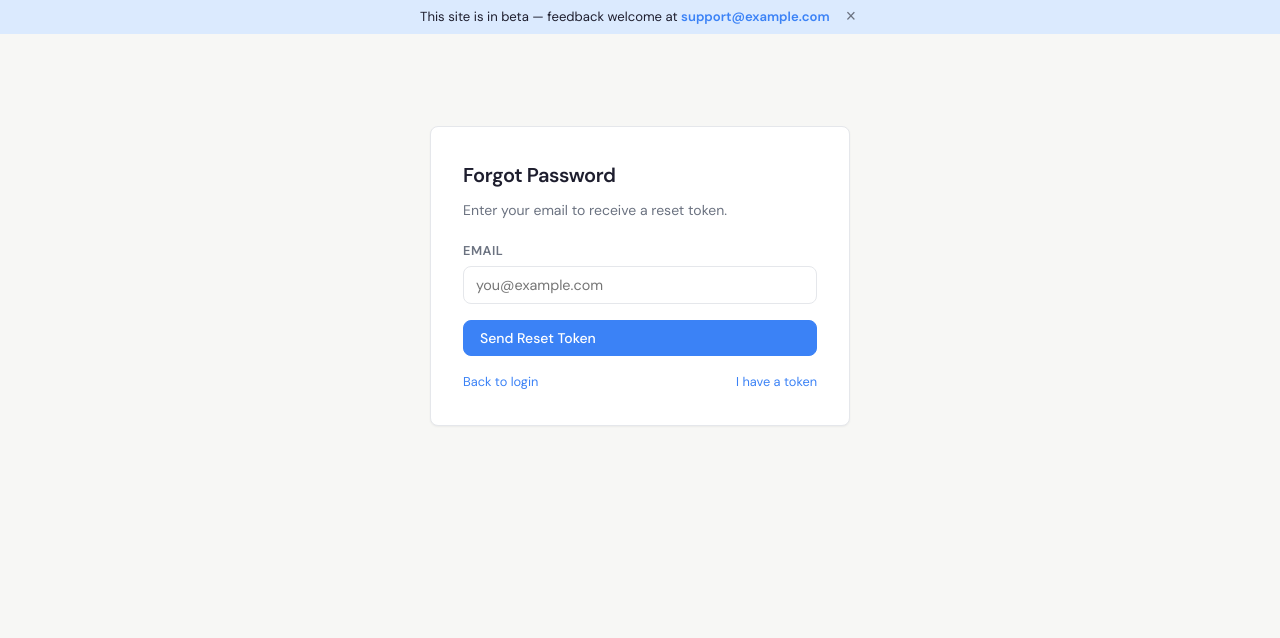
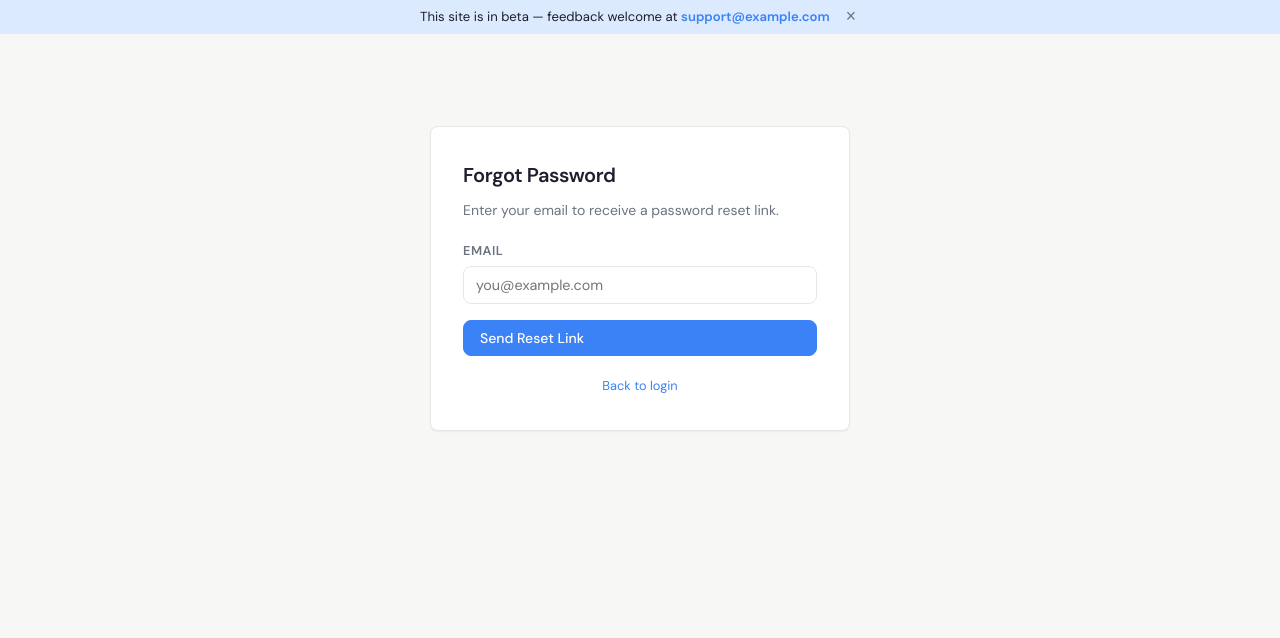
Before and after one commit to SyracuseUniversity/preprint-bot, a Django app: page /auth/forgot-password/ in a window 1280 px wide. Shown: the top 638 px of the page. Run offline with Django 5.2, Linux system fonts and the light colour scheme.

Commit message:
Address Copilot comments
Includes replacing the password reset with Django's built-in machinery and fixing the default threshold value

```diff
--- a/django_site/core/forms.py
+++ b/django_site/core/forms.py
@@ -47,9 +47,6 @@ class ForgotPasswordForm(forms.Form):
 
 
 class ResetPasswordForm(forms.Form):
-    token = forms.CharField(
-        widget=forms.TextInput(attrs={"placeholder": "Paste your reset token"}),
-    )
     new_password = forms.CharField(
         widget=forms.PasswordInput(attrs={"placeholder": "New password"}),
     )
@@ -86,7 +83,7 @@ class ProfileForm(forms.Form):
     threshold = forms.FloatField(
         min_value=0.40,
         max_value=0.75,
-        initial=0.575,
+        initial=0.6,
         widget=forms.HiddenInput(),  # actual input is the range slider in the template
         help_text="Lower = more results, higher = stricter matching.",
     )
@@ -113,10 +110,14 @@ class ProfileForm(forms.Form):
         return [kw.strip() for kw in raw.split(",") if kw.strip()]
 
     def clean_categories(self):
+        from .arxiv_categories import ARXIV_CODE_TO_LABEL
         raw = self.cleaned_data.get("categories", "")
         cats = [c.strip() for c in raw.split(",") if c.strip()]
         if not cats:
             raise forms.ValidationError("Select at least one arXiv category.")
+        invalid = [c for c in cats if c not in ARXIV_CODE_TO_LABEL]
+        if invalid:
+            raise forms.ValidationError(f"Unknown category code(s): {', '.join(invalid)}")
         return cats
 
 
--- a/django_site/core/templates/auth/forgot_password.html
+++ b/django_site/core/templates/auth/forgot_password.html
@@ -5,7 +5,7 @@
 <div class="auth-wrapper">
   <div class="card">
     <h2>Forgot Password</h2>
-    <p class="subtitle">Enter your email to receive a reset token.</p>
+    <p class="subtitle">Enter your email to receive a password reset link.</p>
 
     <form method="post">
       {% csrf_token %}
@@ -13,19 +13,18 @@
         <label>Email</label>
         {{ form.email }}
       </div>
-      <button type="submit" class="btn btn-primary" style="width:100%;">Send Reset Token</button>
+      <button type="submit" class="btn btn-primary" style="width:100%;">Send Reset Link</button>
     </form>
 
-    {% if token_display %}
+    {% if reset_link %}
       <div class="alert alert-info" style="margin-top:1rem;">
-        <strong>Dev mode:</strong> Your reset token is<br>
-        <code class="text-mono">{{ token_display }}</code>
+        <strong>Dev mode:</strong> Reset link:<br>
+        <a href="{{ reset_link }}" class="text-mono" style="word-break:break-all;">{{ reset_link }}</a>
       </div>
     {% endif %}
 
-    <div style="display:flex; justify-content:space-between; margin-top:1rem;">
+    <div style="text-align:center; margin-top:1rem;">
       <a href="{% url 'login' %}" class="text-sm">Back to login</a>
-      <a href="{% url 'reset_password' %}" class="text-sm">I have a token</a>
     </div>
   </div>
 </div>
--- a/django_site/core/templates/auth/reset_password.html
+++ b/django_site/core/templates/auth/reset_password.html
@@ -12,10 +12,6 @@
 
     <form method="post">
       {% csrf_token %}
-      <div class="form-group">
-        <label>Reset Token</label>
-        {{ form.token }}
-      </div>
       <div class="form-group">
         <label>New Password</label>
         {{ form.new_password }}
--- a/django_site/core/urls.py
+++ b/django_site/core/urls.py
@@ -10,7 +10,7 @@ urlpatterns = [
     path("auth/register/", views.register_view, name="register"),
     path("auth/logout/", views.logout_view, name="logout"),
     path("auth/forgot-password/", views.forgot_password_view, name="forgot_password"),
-    path("auth/reset-password/", views.reset_password_view, name="reset_password"),
+    path("auth/reset-password/<str:uidb64>/<str:token>/", views.reset_password_view, name="reset_password"),
 
     # Profiles
     path("profiles/", views.profile_list_view, name="profile_list"),
--- a/django_site/core/views.py
+++ b/django_site/core/views.py
@@ -53,14 +53,15 @@ ARXIV_ID_RE = re.compile(
 
 def _safe_pdf_path(base_dir, filename):
     """Resolve a filename within base_dir, rejecting path traversal."""
-    # Strip to basename only (no directory components)
-    safe_name = Path(filename).name
+    safe_name = Path(filename).name  # strip directory components
     if not safe_name or not safe_name.lower().endswith(".pdf"):
         return None
-    resolved = (base_dir / safe_name).resolve()
-    # Ensure the resolved path is still inside the expected directory
-    if not str(resolved).startswith(str(base_dir.resolve())):
-        return None
+    base_resolved = base_dir.resolve()
+    resolved = (base_resolved / safe_name).resolve()
+    try:
+        resolved.relative_to(base_resolved)
+    except ValueError:
+        return None  # path escapes the base directory
     return resolved
 
 
@@ -141,53 +142,51 @@ def logout_view(request):
 
 def forgot_password_view(request):
     form = ForgotPasswordForm(request.POST or None)
-    token_display = None
+    reset_link = None
     if request.method == "POST" and form.is_valid():
         email = form.cleaned_data["email"]
         try:
             pb_user = PBUser.objects.get(email__iexact=email)
-            import secrets
+            from django.contrib.auth.tokens import default_token_generator
+            from django.utils.http import urlsafe_base64_encode
+            from django.utils.encoding import force_bytes
 
-            token = secrets.token_urlsafe(32)
-            from .models import PasswordReset
-
-            PasswordReset.objects.create(
-                user=pb_user,
-                token=token,
-                expires_at=timezone.now() + timedelta(hours=1),
-            )
-            # In production, send via email. For dev, display it.
+            uid = urlsafe_base64_encode(force_bytes(pb_user.pk))
+            token = default_token_generator.make_token(pb_user)
+            # In production, email this link. In dev, display it.
             if django_settings.DEBUG:
-                token_display = token
-            messages.success(request, "If that email exists, a reset token has been generated.")
+                reset_link = request.build_absolute_uri(
+                    f"/auth/reset-password/{uid}/{token}/"
+                )
         except PBUser.DoesNotExist:
-            messages.success(request, "If that email exists, a reset token has been generated.")
+            pass  # don't reveal whether the email exists
+        messages.success(request, "If that email exists, a reset link has been generated.")
 
     return render(
-        request, "auth/forgot_password.html", {"form": form, "token_display": token_display}
+        request, "auth/forgot_password.html", {"form": form, "reset_link": reset_link}
     )
 
 
-def reset_password_view(request):
+def reset_password_view(request, uidb64, token):
+    from django.contrib.auth.tokens import default_token_generator
+    from django.utils.http import urlsafe_base64_decode
+
+    try:
+        uid = urlsafe_base64_decode(uidb64).decode()
+        pb_user = PBUser.objects.get(pk=uid)
+    except (TypeError, ValueError, OverflowError, PBUser.DoesNotExist):
+        pb_user = None
+
+    if pb_user is None or not default_token_generator.check_token(pb_user, token):
+        messages.error(request, "Invalid or expired reset link.")
+        return redirect("forgot_password")
+
     form = ResetPasswordForm(request.POST or None)
     if request.method == "POST" and form.is_valid():
-        from .models import PasswordReset
-
-        token = form.cleaned_data["token"]
-        new_password = form.cleaned_data["new_password"]
-        try:
-            pr = PasswordReset.objects.get(token=token, used_at__isnull=True)
-            if pr.expires_at < timezone.now():
-                messages.error(request, "Token has expired.")
-            else:
-                pr.user.set_password(new_password)
-                pr.user.save()
-                pr.used_at = timezone.now()
-                pr.save()
-                messages.success(request, "Password updated. Please log in.")
-                return redirect("login")
-        except PasswordReset.DoesNotExist:
-            messages.error(request, "Invalid or already-used token.")
+        pb_user.set_password(form.cleaned_data["new_password"])
+        pb_user.save()
+        messages.success(request, "Password updated. Please log in.")
+        return redirect("login")
 
     return render(request, "auth/reset_password.html", {"form": form})
 
@@ -368,7 +367,7 @@ def profile_edit_view(request, profile_id):
         form = ProfileForm(initial={
             "name": profile.name,
             "frequency": profile.frequency,
-            "threshold": profile.threshold if profile.threshold is not None else 0.575,
+            "threshold": profile.threshold if profile.threshold is not None else 0.6,
             "top_x": profile.top_x or 10,
             "keywords": ", ".join(profile.keywords or []),
             "categories": ",".join(profile.categories or []),
@@ -506,8 +505,11 @@ def _download_arxiv_pdfs(pb_user, profile, arxiv_ids):
 
     Returns (success_count, failed_ids).
     """
+    import logging
     import requests as http_requests
 
+    MAX_PDF_BYTES = 50 * 1024 * 1024  # 50 MB
+    logger = logging.getLogger(__name__)
     pdf_dir = django_settings.USER_PDF_DIR / str(pb_user.pk) / str(profile.pk)
     pdf_dir.mkdir(parents=True, exist_ok=True)
 
@@ -517,12 +519,17 @@ def _download_arxiv_pdfs(pb_user, profile, arxiv_ids):
         try:
             resp = http_requests.get(f"https://arxiv.org/pdf/{aid}.pdf", timeout=30)
             resp.raise_for_status()
-            if "application/pdf" in resp.headers.get("Content-Type", ""):
+            if "application/pdf" not in resp.headers.get("Content-Type", ""):
+                logger.warning("arXiv returned non-PDF content for %s", aid)
+                failed.append(aid)
+            elif len(resp.content) > MAX_PDF_BYTES:
+                logger.warning("arXiv PDF for %s exceeds size limit (%d bytes)", aid, len(resp.content))
+                failed.append(aid)
+            else:
                 (pdf_dir / f"{aid}.pdf").write_bytes(resp.content)
                 success += 1
-            else:
-                failed.append(aid)
-        except Exception:
+        except Exception as exc:
+            logger.exception("Failed to download arXiv PDF %s", aid)
             failed.append(aid)
     return success, failed
 
--- a/django_site/preprint_bot_web/settings.py
+++ b/django_site/preprint_bot_web/settings.py
@@ -20,7 +20,7 @@ SECRET_KEY = os.getenv(
 
 DEBUG = os.getenv("DJANGO_DEBUG", "True").lower() in ("true", "1", "yes")
 
-ALLOWED_HOSTS = os.getenv("DJANGO_ALLOWED_HOSTS", "localhost,127.0.0.1").split(",")
+ALLOWED_HOSTS = [h.strip() for h in os.getenv("DJANGO_ALLOWED_HOSTS", "localhost,127.0.0.1").split(",") if h.strip()]
 
 # ---------------------------------------------------------------------------
 # Application definition
```
Also changed, not shown: django_site/core/models.py (+1 -14 lines), django_site/core/templates/profiles/create.html (+4 -4 lines), django_site/core/migrations/0001_initial.py.
